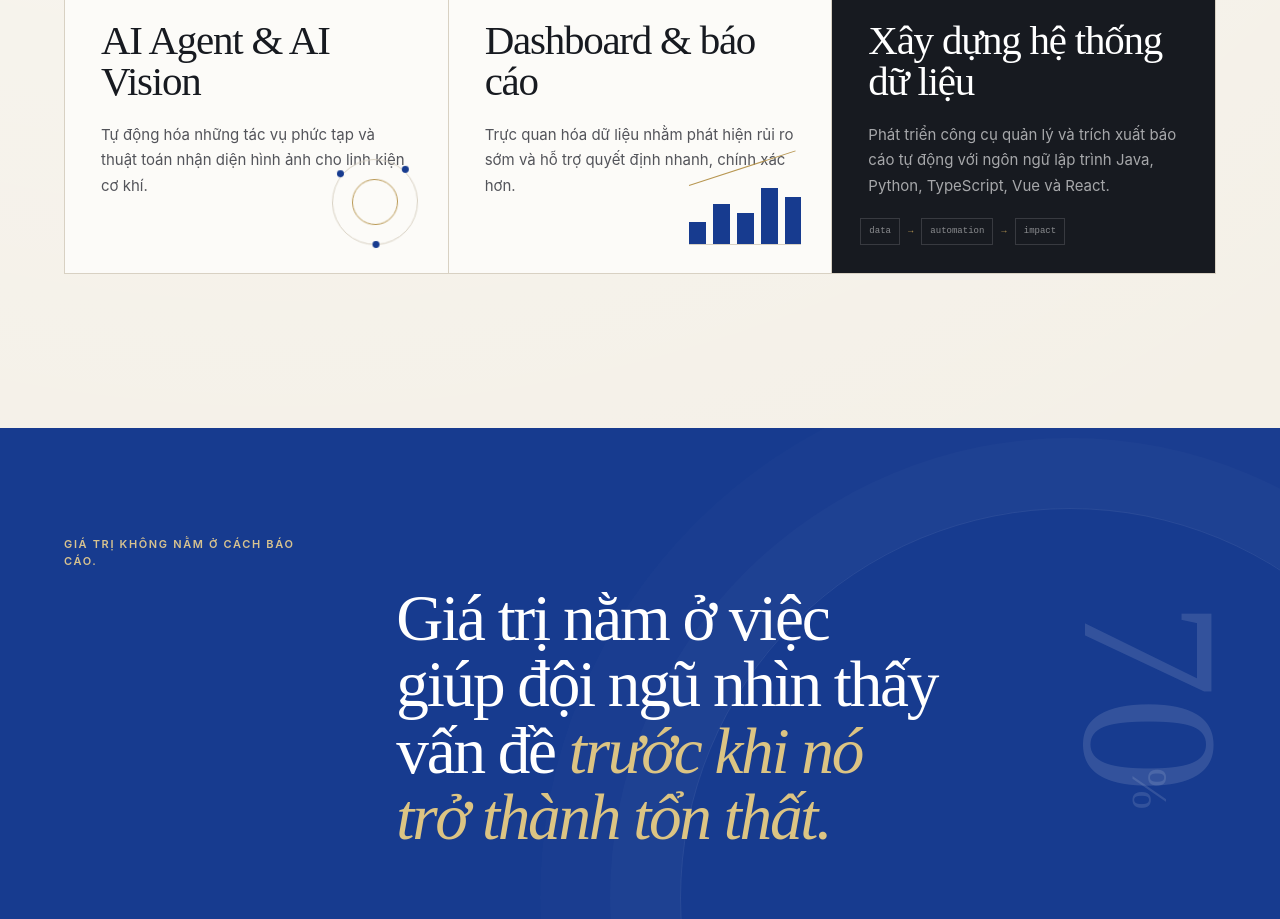
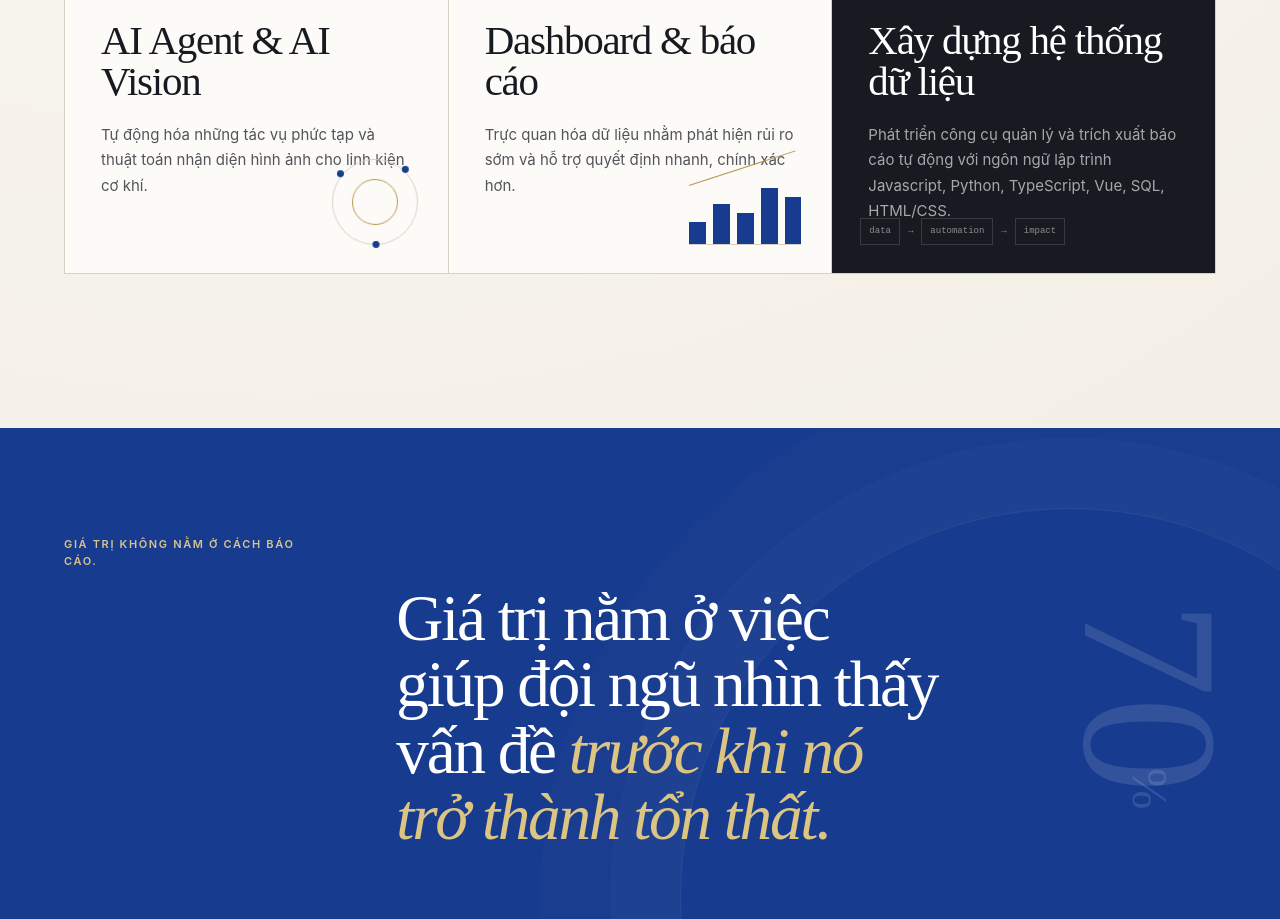
Before and after one commit to pquangvinh1999-arch/pham-quang-vinh-portfolio, a Next.js app: page / in a window 1280 px wide. Shown: the part 1940-2859 px from the top of the page. Built offline with nearby package versions, Linux system fonts and the light colour scheme.

Commit message:
Update page.tsx

```diff
--- a/app/page.tsx
+++ b/app/page.tsx
@@ -352,8 +352,8 @@ export default function Home() {
             <span className="card-index">05 / Systems</span>
             <h3>Xây dựng hệ thống dữ liệu</h3>
             <p>
-              Phát triển công cụ quản lý và trích xuất báo cáo tự động với ngôn ngữ lập trình Java, Python,
-              TypeScript, Vue và React.
+              Phát triển công cụ quản lý và trích xuất báo cáo tự động với ngôn ngữ lập trình Javascript, Python,
+              TypeScript, Vue, SQL, HTML/CSS.
             </p>
             <div className="code-line">
               <span>data</span>
```
